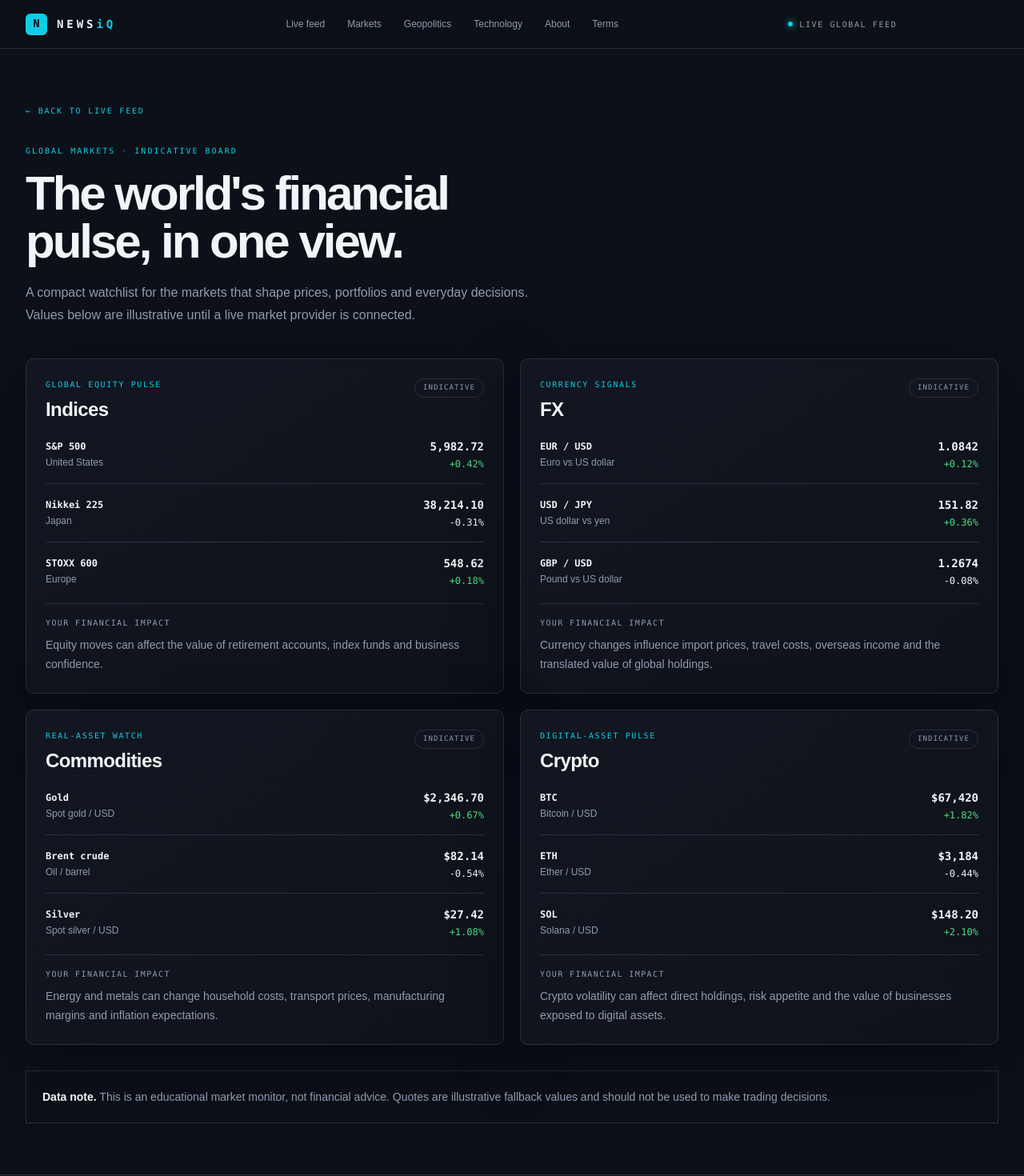
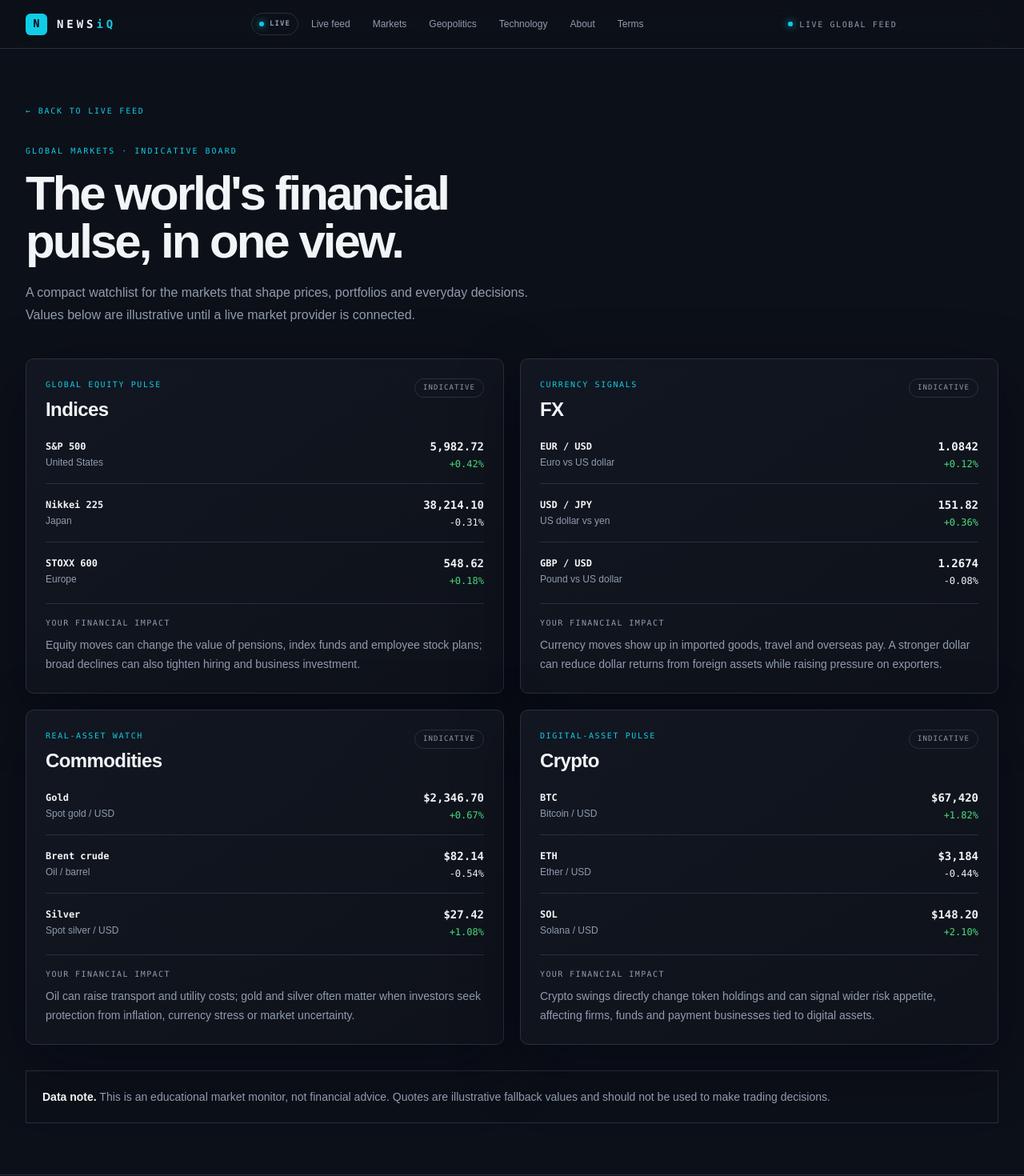
Before and after one commit to beyondinfinity2500-ctrl/newsiq-landing, a Next.js app: page /markets in a window 1280 px wide. Shown: the top 1470 px of the page at 80% size. Built offline with nearby package versions, Linux system fonts and the light colour scheme.

Commit message:
feat: add live toggle button and update market sections descriptions
Co-authored-by: beyondinfinity2500-ctrl <300656251+beyondinfinity2500-ctrl@users.noreply.github.com>

```diff
--- a/app/globals.css
+++ b/app/globals.css
@@ -53,6 +53,9 @@
 .field-input::placeholder { color: hsl(var(--muted-foreground) / .7); }
 .menu-button { display: grid; width: 36px; height: 36px; place-content: center; gap: 4px; border: 1px solid hsl(var(--border)); border-radius: 6px; color: hsl(var(--foreground)); }
 .menu-button span { display: block; width: 15px; height: 1px; background: currentColor; }
+.live-toggle { display: inline-flex; align-items: center; gap: 7px; border: 1px solid hsl(var(--border)); border-radius: 999px; padding: 6px 9px; font-family: ui-monospace, SFMono-Regular, Menlo, Monaco, Consolas, monospace; font-size: 9px; font-weight: 700; letter-spacing: .12em; text-transform: uppercase; color: hsl(var(--muted-foreground)); transition: border-color .2s ease, color .2s ease; }
+.live-toggle:hover { border-color: hsl(var(--primary)); color: hsl(var(--foreground)); }
+.live-dot-off { background: hsl(var(--muted-foreground)); box-shadow: none; }
 .menu-button:focus-visible, button:focus-visible, a:focus-visible { outline: 2px solid hsl(var(--primary)); outline-offset: 2px; }
 
 @media (prefers-reduced-motion: reduce) { *, *::before, *::after { scroll-behavior: auto !important; transition-duration: .01ms !important; } }
--- a/components/site/SiteHeader.tsx
+++ b/components/site/SiteHeader.tsx
@@ -5,6 +5,7 @@ import { newsCategories } from '../../lib/news/types'
 
 export function SiteHeader({ admin = false }: { admin?: boolean }) {
   const [open, setOpen] = useState(false)
+  const [live, setLive] = useState(true)
 
   useEffect(() => {
     const onKeyDown = (event: KeyboardEvent) => event.key === 'Escape' && setOpen(false)
@@ -18,7 +19,7 @@ export function SiteHeader({ admin = false }: { admin?: boolean }) {
         <a href={admin ? '/' : '#top'} className="flex shrink-0 items-center gap-3" aria-label="NEWSiQ home">
           <span className="brand-mark">N</span><span className="font-mono text-sm font-bold tracking-[0.28em]">NEWS<span className="text-primary">iQ</span></span>
         </a>
-        {!admin && <nav className="hidden items-center gap-1 md:flex" aria-label="Primary navigation">
+        {!admin && <nav className="hidden items-center gap-1 md:flex" aria-label="Primary navigation"><button type="button" onClick={() => setLive((value) => !value)} className="live-toggle" aria-pressed={live} aria-label={`${live ? 'Disable' : 'Enable'} live mode`}><span className={`live-dot ${live ? '' : 'live-dot-off'}`} />{live ? 'Live' : 'Paused'}</button>
           {newsCategories.map((item) => <a key={item} href={item === 'Markets' ? '/markets' : '#feed'} className="rounded-md px-3 py-2 text-xs font-medium text-muted-foreground transition-colors hover:bg-secondary hover:text-foreground">{item}</a>)}<a href="/about" className="rounded-md px-3 py-2 text-xs font-medium text-muted-foreground transition-colors hover:bg-secondary hover:text-foreground">About</a><a href="/terms" className="rounded-md px-3 py-2 text-xs font-medium text-muted-foreground transition-colors hover:bg-secondary hover:text-foreground">Terms</a>
         </nav>}
         <div className="flex items-center gap-2">
@@ -28,7 +29,7 @@ export function SiteHeader({ admin = false }: { admin?: boolean }) {
         </div>
       </div>
       {open && <nav id="mobile-navigation" className="border-t border-border/70 px-4 py-3 md:hidden" aria-label="Mobile navigation">
-        <div className="grid gap-1">{(admin ? ['Back to live feed'] : [...newsCategories, 'About', 'Terms', 'Subscribe']).map((item) => <a key={item} href={admin ? '/' : item === 'Subscribe' ? '/subscribe' : item === 'About' ? '/about' : item === 'Terms' ? '/terms' : item === 'Markets' ? '/markets' : '#feed'} onClick={() => setOpen(false)} className="rounded-md px-3 py-3 text-sm text-muted-foreground hover:bg-secondary hover:text-foreground">{item}</a>)}</div>
+        <div className="grid gap-1">{!admin && <button type="button" onClick={() => setLive((value) => !value)} className="live-toggle justify-start px-3 py-3" aria-pressed={live}><span className={`live-dot ${live ? '' : 'live-dot-off'}`} />{live ? 'Live updates on' : 'Live updates paused'}</button>}{(admin ? ['Back to live feed'] : [...newsCategories, 'About', 'Terms', 'Subscribe']).map((item) => <a key={item} href={admin ? '/' : item === 'Subscribe' ? '/subscribe' : item === 'About' ? '/about' : item === 'Terms' ? '/terms' : item === 'Markets' ? '/markets' : '#feed'} onClick={() => setOpen(false)} className="rounded-md px-3 py-3 text-sm text-muted-foreground hover:bg-secondary hover:text-foreground">{item}</a>)}</div>
       </nav>}
     </header>
   )
--- a/lib/markets/data.ts
+++ b/lib/markets/data.ts
@@ -1,8 +1,8 @@
 import type { MarketSection } from './types'
 
 export const marketSections: MarketSection[] = [
-  { group: 'Indices', eyebrow: 'Global equity pulse', impact: 'Equity moves can affect the value of retirement accounts, index funds and business confidence.', quotes: [{ symbol: 'S&P 500', name: 'United States', value: '5,982.72', change: '+0.42%', positive: true, source: 'Indicative quote' }, { symbol: 'Nikkei 225', name: 'Japan', value: '38,214.10', change: '-0.31%', positive: false, source: 'Indicative quote' }, { symbol: 'STOXX 600', name: 'Europe', value: '548.62', change: '+0.18%', positive: true, source: 'Indicative quote' }] },
-  { group: 'FX', eyebrow: 'Currency signals', impact: 'Currency changes influence import prices, travel costs, overseas income and the translated value of global holdings.', quotes: [{ symbol: 'EUR / USD', name: 'Euro vs US dollar', value: '1.0842', change: '+0.12%', positive: true, source: 'Indicative quote' }, { symbol: 'USD / JPY', name: 'US dollar vs yen', value: '151.82', change: '+0.36%', positive: true, source: 'Indicative quote' }, { symbol: 'GBP / USD', name: 'Pound vs US dollar', value: '1.2674', change: '-0.08%', positive: false, source: 'Indicative quote' }] },
-  { group: 'Commodities', eyebrow: 'Real-asset watch', impact: 'Energy and metals can change household costs, transport prices, manufacturing margins and inflation expectations.', quotes: [{ symbol: 'Gold', name: 'Spot gold / USD', value: '$2,346.70', change: '+0.67%', positive: true, source: 'Indicative quote' }, { symbol: 'Brent crude', name: 'Oil / barrel', value: '$82.14', change: '-0.54%', positive: false, source: 'Indicative quote' }, { symbol: 'Silver', name: 'Spot silver / USD', value: '$27.42', change: '+1.08%', positive: true, source: 'Indicative quote' }] },
-  { group: 'Crypto', eyebrow: 'Digital-asset pulse', impact: 'Crypto volatility can affect direct holdings, risk appetite and the value of businesses exposed to digital assets.', quotes: [{ symbol: 'BTC', name: 'Bitcoin / USD', value: '$67,420', change: '+1.82%', positive: true, source: 'Indicative quote' }, { symbol: 'ETH', name: 'Ether / USD', value: '$3,184', change: '-0.44%', positive: false, source: 'Indicative quote' }, { symbol: 'SOL', name: 'Solana / USD', value: '$148.20', change: '+2.10%', positive: true, source: 'Indicative quote' }] },
+  { group: 'Indices', eyebrow: 'Global equity pulse', impact: 'Equity moves can change the value of pensions, index funds and employee stock plans; broad declines can also tighten hiring and business investment.', quotes: [{ symbol: 'S&P 500', name: 'United States', value: '5,982.72', change: '+0.42%', positive: true, source: 'Indicative quote' }, { symbol: 'Nikkei 225', name: 'Japan', value: '38,214.10', change: '-0.31%', positive: false, source: 'Indicative quote' }, { symbol: 'STOXX 600', name: 'Europe', value: '548.62', change: '+0.18%', positive: true, source: 'Indicative quote' }] },
+  { group: 'FX', eyebrow: 'Currency signals', impact: 'Currency moves show up in imported goods, travel and overseas pay. A stronger dollar can reduce dollar returns from foreign assets while raising pressure on exporters.', quotes: [{ symbol: 'EUR / USD', name: 'Euro vs US dollar', value: '1.0842', change: '+0.12%', positive: true, source: 'Indicative quote' }, { symbol: 'USD / JPY', name: 'US dollar vs yen', value: '151.82', change: '+0.36%', positive: true, source: 'Indicative quote' }, { symbol: 'GBP / USD', name: 'Pound vs US dollar', value: '1.2674', change: '-0.08%', positive: false, source: 'Indicative quote' }] },
+  { group: 'Commodities', eyebrow: 'Real-asset watch', impact: 'Oil can raise transport and utility costs; gold and silver often matter when investors seek protection from inflation, currency stress or market uncertainty.', quotes: [{ symbol: 'Gold', name: 'Spot gold / USD', value: '$2,346.70', change: '+0.67%', positive: true, source: 'Indicative quote' }, { symbol: 'Brent crude', name: 'Oil / barrel', value: '$82.14', change: '-0.54%', positive: false, source: 'Indicative quote' }, { symbol: 'Silver', name: 'Spot silver / USD', value: '$27.42', change: '+1.08%', positive: true, source: 'Indicative quote' }] },
+  { group: 'Crypto', eyebrow: 'Digital-asset pulse', impact: 'Crypto swings directly change token holdings and can signal wider risk appetite, affecting firms, funds and payment businesses tied to digital assets.', quotes: [{ symbol: 'BTC', name: 'Bitcoin / USD', value: '$67,420', change: '+1.82%', positive: true, source: 'Indicative quote' }, { symbol: 'ETH', name: 'Ether / USD', value: '$3,184', change: '-0.44%', positive: false, source: 'Indicative quote' }, { symbol: 'SOL', name: 'Solana / USD', value: '$148.20', change: '+2.10%', positive: true, source: 'Indicative quote' }] },
 ]
```
